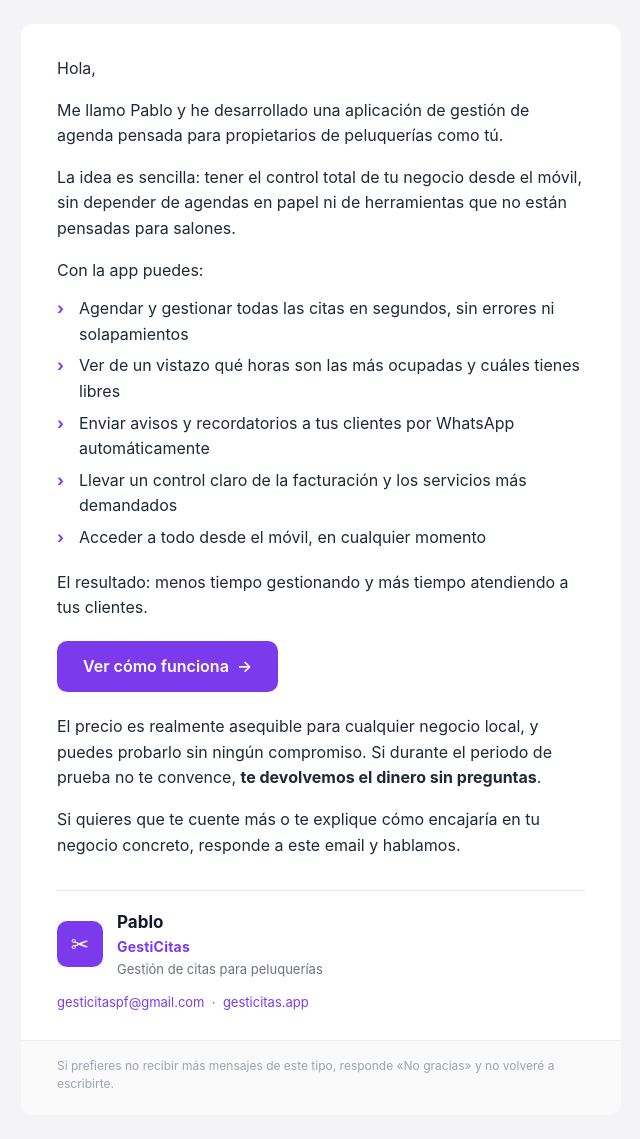
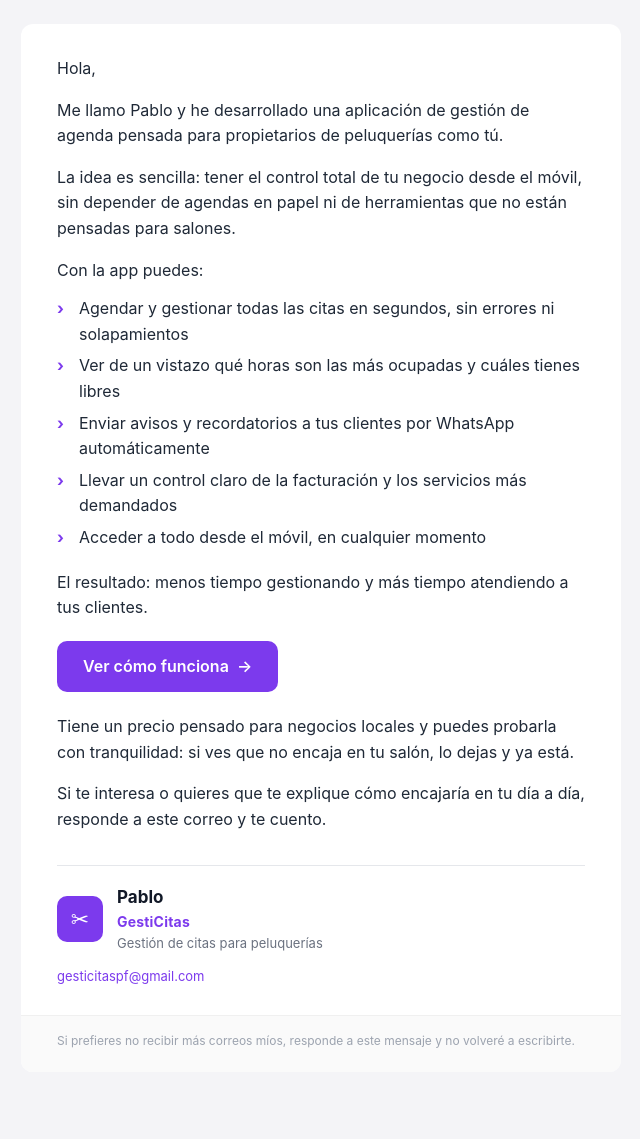
Before and after one commit to Ruchu85/restaurante-reservas, a Python web app: template prospect-system/templates/email_body_html.j2 in a window 1280 px wide. Shown: the whole page, without its empty margins (319-959 px from the left). After the commit the page ends 1048 px from the top, so only its background shows below. Run offline with Jinja, Linux system fonts and the light colour scheme; the template is opened without the code that fills it, so the values that code supplies are empty.

Commit message:
feat(outreach): suaviza el copy y reduce enlaces para mejorar deliverability
Reformula frases con señales de spam (devolución de dinero, "asequible/sin
compromiso") en tono natural y reduce el número de enlaces (firma sin enlace
web duplicado). Mejora la probabilidad de bandeja de entrada.

Nota: el desajuste From/SMTP se corrigió en .env (no versionado): el From
ahora coincide con la cuenta autenticada (gesticitaspf@gmail.com).

Co-Authored-By: Claude Opus 4.8 <noreply@anthropic.com>

```diff
--- a/prospect-system/templates/email_body_html.j2
+++ b/prospect-system/templates/email_body_html.j2
@@ -33,9 +33,9 @@
               </td></tr>
             </table>
 
-            <p style="margin:0 0 16px;">El precio es realmente asequible para cualquier negocio local, y puedes probarlo sin ningún compromiso. Si durante el periodo de prueba no te convence, <strong>te devolvemos el dinero sin preguntas</strong>.</p>
+            <p style="margin:0 0 16px;">Tiene un precio pensado para negocios locales y puedes probarla con tranquilidad: si ves que no encaja en tu salón, lo dejas y ya está.</p>
 
-            <p style="margin:0 0 24px;">Si quieres que te cuente más o te explique cómo encajaría en tu negocio concreto, responde a este email y hablamos.</p>
+            <p style="margin:0 0 24px;">Si te interesa o quieres que te explique cómo encajaría en tu día a día, responde a este correo y te cuento.</p>
           </td></tr>
 
           <!-- Firma -->
@@ -57,14 +57,12 @@
             </table>
             <div style="margin-top:12px;font-size:13px;color:#6b7280;">
               <a href="mailto:gesticitaspf@gmail.com" style="color:#7c3aed;text-decoration:none;">gesticitaspf@gmail.com</a>
-              &nbsp;·&nbsp;
-              <a href="https://landing-gold-kappa-38.vercel.app" style="color:#7c3aed;text-decoration:none;">gesticitas.app</a>
             </div>
           </td></tr>
 
           <!-- Pie / opt-out -->
           <tr><td style="padding:16px 36px 22px 36px;background:#fafafa;border-top:1px solid #f0f0f0;">
-            <p style="margin:0;font-size:12px;color:#9ca3af;line-height:1.5;">Si prefieres no recibir más mensajes de este tipo, responde «No gracias» y no volveré a escribirte.</p>
+            <p style="margin:0;font-size:12px;color:#9ca3af;line-height:1.5;">Si prefieres no recibir más correos míos, responde a este mensaje y no volveré a escribirte.</p>
           </td></tr>
 
         </table>
```
Also changed, not shown: prospect-system/templates/email_body.j2 (+5 -6 lines).
